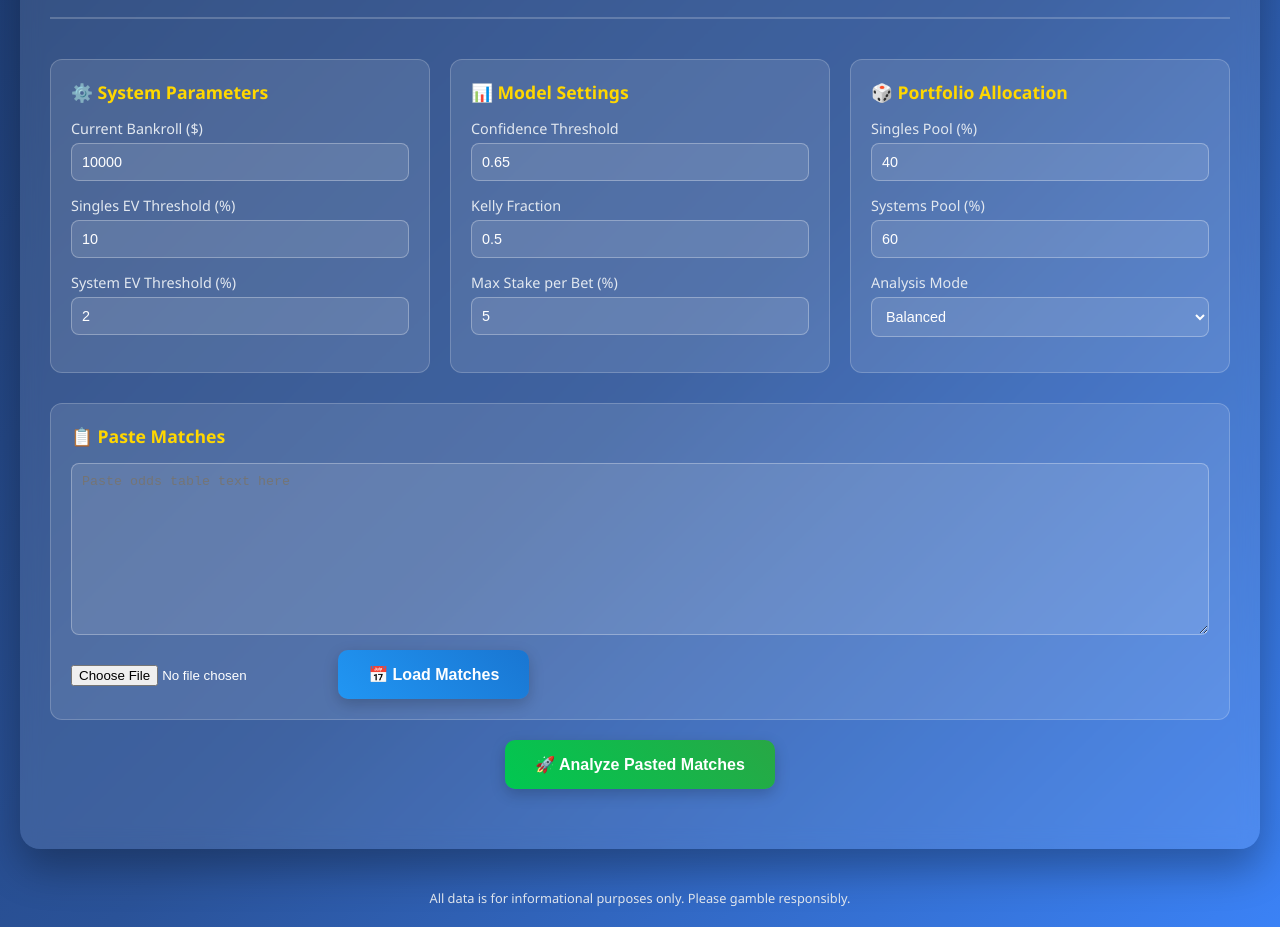
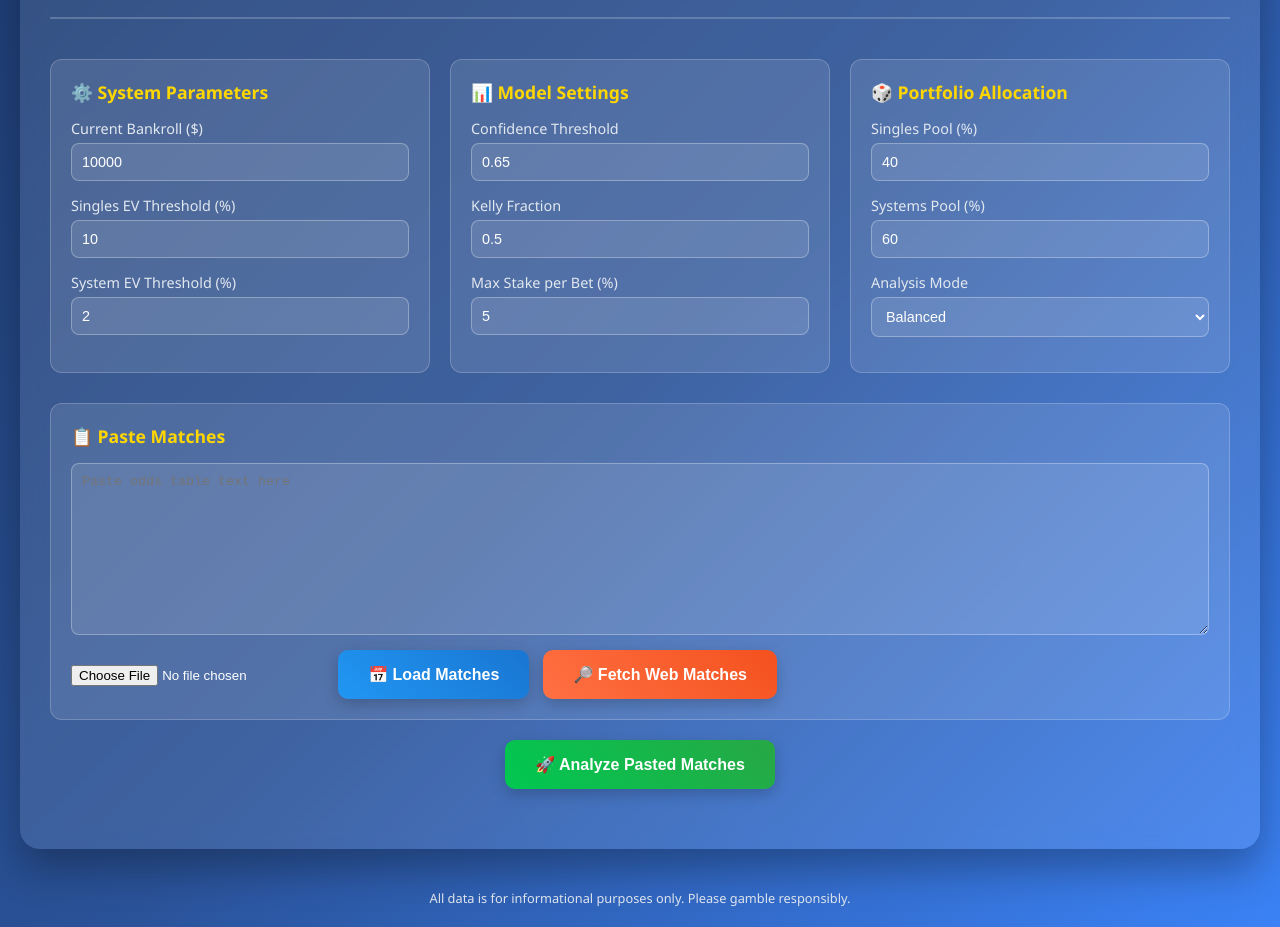
Before and after one commit to GinniNio/spt2, a website: page index.html in a window 1280 px wide. Shown: the part 140-1067 px from the top of the page. Drawn offline with Linux system fonts and the light colour scheme.

Commit message:
Add web match fetching

```diff
--- a/index.html
+++ b/index.html
@@ -286,6 +286,7 @@
             <div style="margin-top:10px;">
                 <input type="file" id="matchesFile" accept="application/json">
                 <button class="btn" onclick="loadTodaysMatches()" style="margin-left:10px;background:linear-gradient(45deg,#2196f3,#1976d2);">📅 Load Matches</button>
+                <button class="btn" onclick="fetchMatchesFromWeb()" style="margin-left:10px;background:linear-gradient(45deg,#ff7043,#f4511e);">🔎 Fetch Web Matches</button>
             </div>
         </div>
         <div style="text-align: center; margin: 20px 0 30px;">
@@ -737,6 +738,46 @@
                 document.getElementById('loading').classList.add('hidden');
             }
         }
+
+        async function fetchMatchesFromWeb(){
+            const url='http://127.0.0.1:3001/scrape';
+            document.getElementById('loading').classList.remove('hidden');
+            try{
+                const res=await fetch(url);
+                const data=await res.json();
+                if(!data.matches){
+                    throw new Error('No matches returned');
+                }
+                const matches=data.matches.map(m=>{
+                    const [home,away]=m.match.split(' vs ');
+                    const mk=m.markets;
+                    return {
+                        home: home || '',
+                        away: away || '',
+                        time: m.time || '',
+                        odds: {
+                            home: mk['1'],
+                            draw: mk['X'],
+                            away: mk['2'],
+                            homeX: mk['1X'],
+                            homeAway: mk['12'],
+                            drawAway: mk['X2'],
+                            goals: 2.5,
+                            over: mk['Over 2.5'],
+                            under: mk['Under 2.5']
+                        }
+                    };
+                });
+                const valid=matches.filter(m=>validateMatchData(m).length===0);
+                const framework=new BettingFramework();
+                const result=framework.analyzeMatches(valid);
+                displayResults(result);
+            }catch(err){
+                alert('Error fetching matches: '+err.message);
+            }finally{
+                document.getElementById('loading').classList.add('hidden');
+            }
+        }
     </script>
     <footer class="disclaimer">
         <p>All data is for informational purposes only. Please gamble responsibly.</p>
```
Also changed, not shown: README.md.
